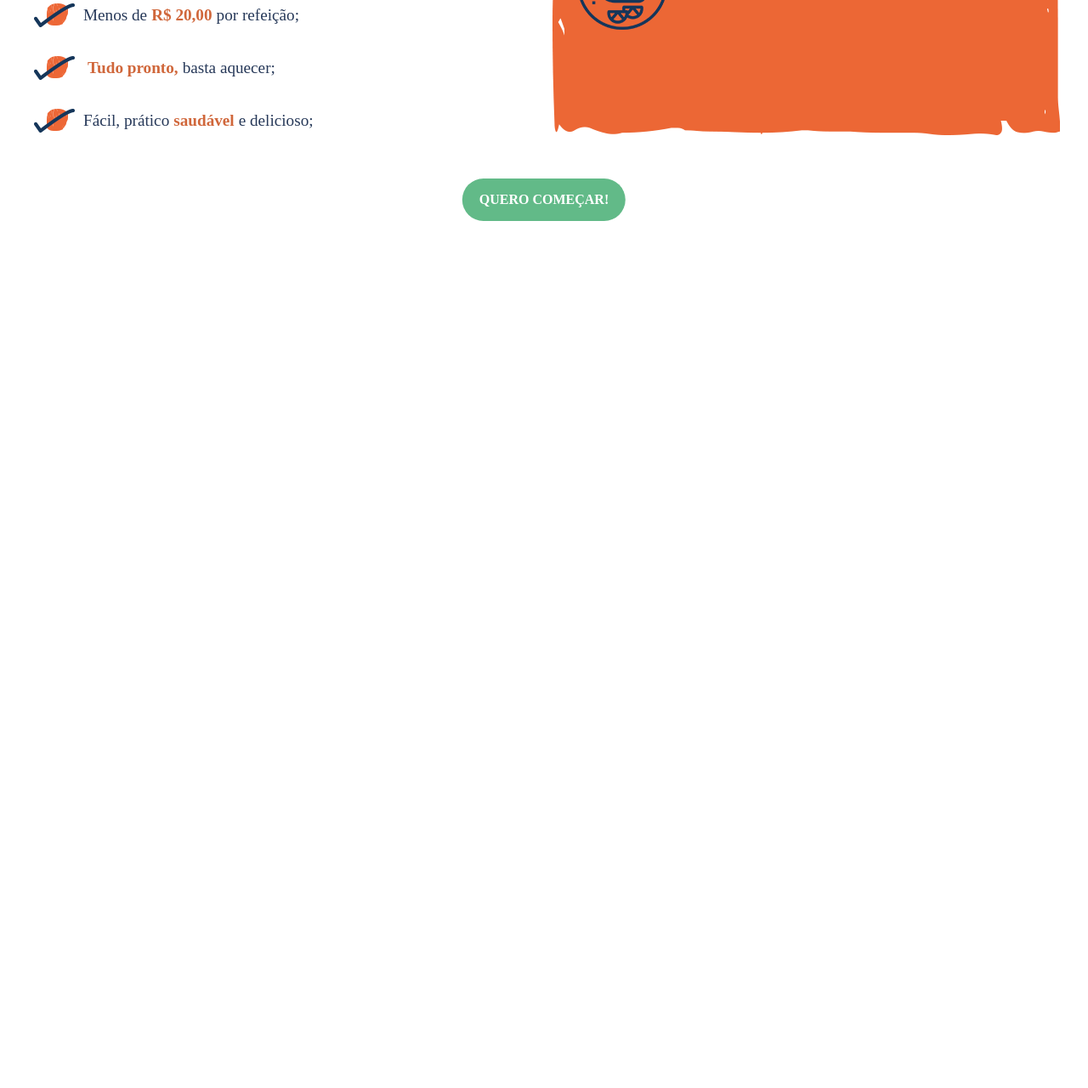
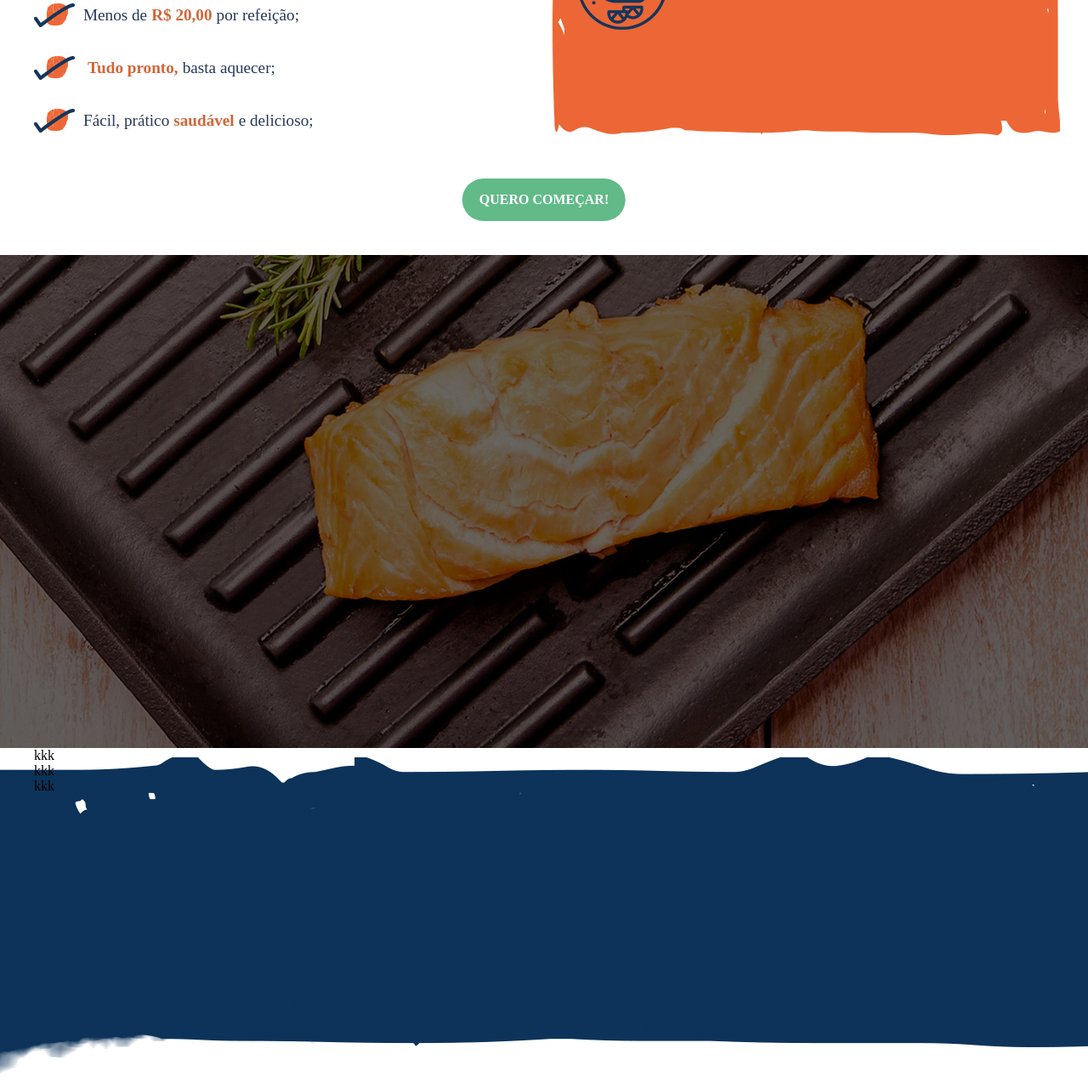
Before and after one commit to wDrik/landing-page-PL, a website: page index.html in a window 1280 px wide. Shown: the part 1214-2494 px from the top of the page at 85% size. Before the commit the page ends 1514 px from the top, so only its background shows below. Drawn offline with Linux system fonts and the light colour scheme.

Commit message:
Background divider

```diff
--- a/assets/src/sass/main.scss
+++ b/assets/src/sass/main.scss
@@ -15,7 +15,9 @@ section.challenge-fullbanner {
   }
 }
 
-.challenge-understand {
+
+
+section.challenge-understand {
   width: 100%;
   height: auto;
 
@@ -88,3 +90,24 @@ section.challenge-fullbanner {
     }
   }
 }
+
+
+section.challenge-call {
+  width: 100%;
+  height: 580px;
+  background: url('../img/challenge-call.jpg') no-repeat;
+  background-size: cover;
+  background-position: center;
+  background-attachment: fixed;
+  position: relative;
+}
+
+
+section.challenge-divider {
+  width: 100%;
+  height: 400px;
+  background: url('../img/challenge-divider.png') no-repeat;
+  background-size: cover;
+  background-position: center;
+  position: relative;
+}
--- a/index.html
+++ b/index.html
@@ -80,6 +80,22 @@
 
       </div>
     </section>
+
+    <section class="challenge-divider">
+      <div class="container">
+        <div class="wrapper-divider">
+          <div class="wrapper-divider--left">
+            kkk
+          </div>
+          <div class="wrapper-divider--center">
+            kkk
+          </div>
+          <div class="wrapper-divider--right">
+            kkk
+          </div>
+        </div>
+      </div>
+    </section>
   </main>
 
 </body>
```
Also changed, not shown: assets/css/style.min.css, assets/img/challenge-call.jpg (added), assets/img/challenge-divider.png (added).
